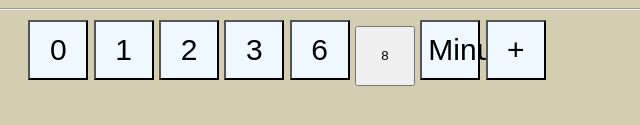
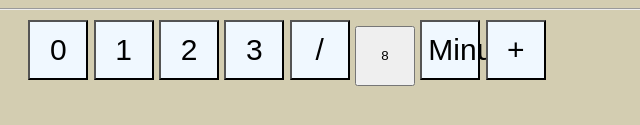
Before and after one commit to natdim/Main-HTML, a plain HTML site: page index.html in a window 1280 px wide. Shown: the part 323-448 px from the top of the page, 353-993 px from the left. Drawn offline with Linux system fonts and the light colour scheme.

Commit message:
add division button

```diff
--- a/index.html
+++ b/index.html
@@ -17,7 +17,7 @@
     <button class="button" id="1" value="1" onclick="toInput('1')">1</button>
     <button class="button" id="2" value="2" onclick="toInput('2')">2</button>
     <button class="button" id="3" value="3" onclick="toInput('3')">3</button>
-    <button class="button" id="6" value="6" onclick="toInput('6')">6</button>
+    <button class="button" id="/" value="/" onclick="toInput('/')">/</button>
     <button data-button="8" class="number">8</button>
     <button class="button" onclick="subtract()">Minus</button>
     <button class="button" id="plus" value="+">+</button>
```
